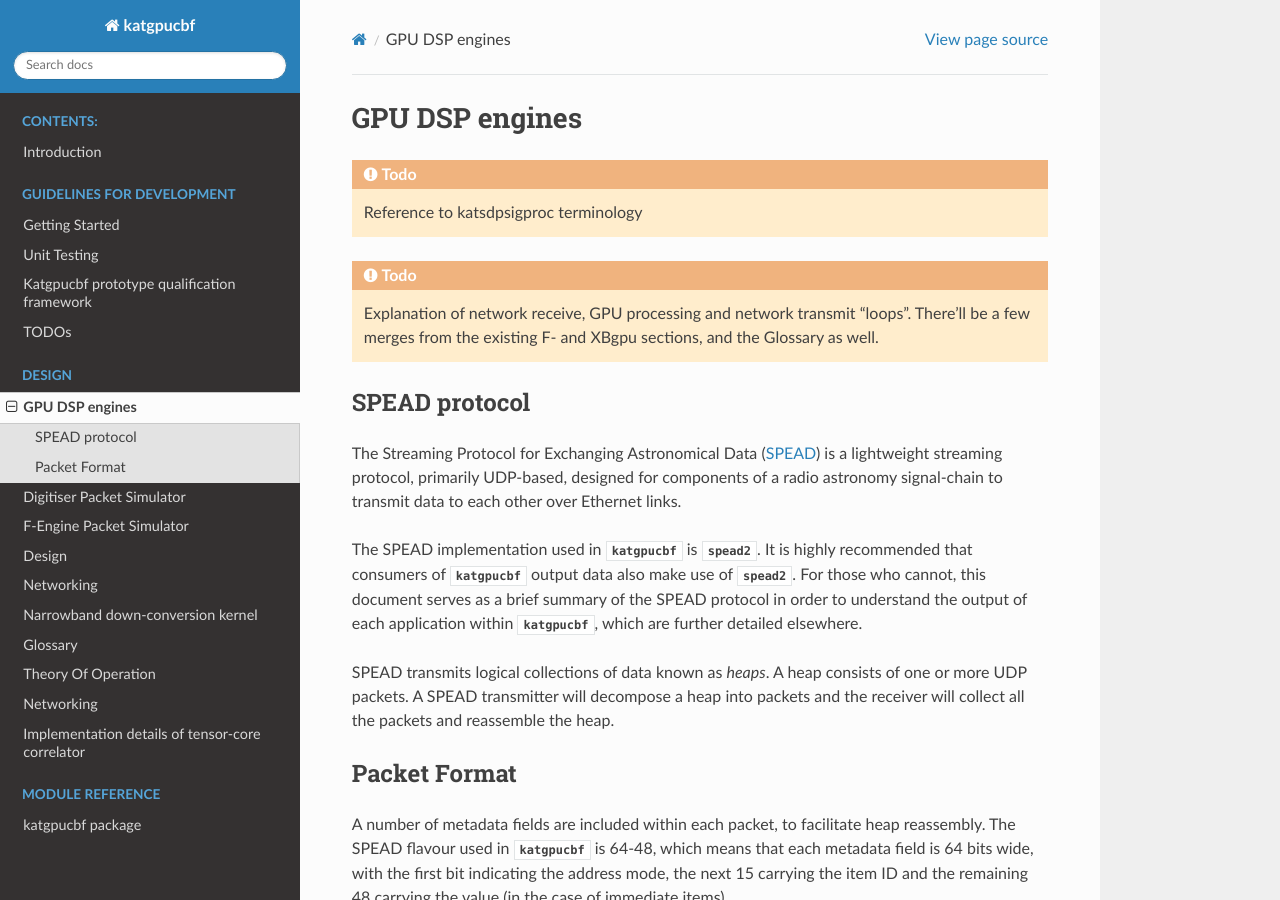
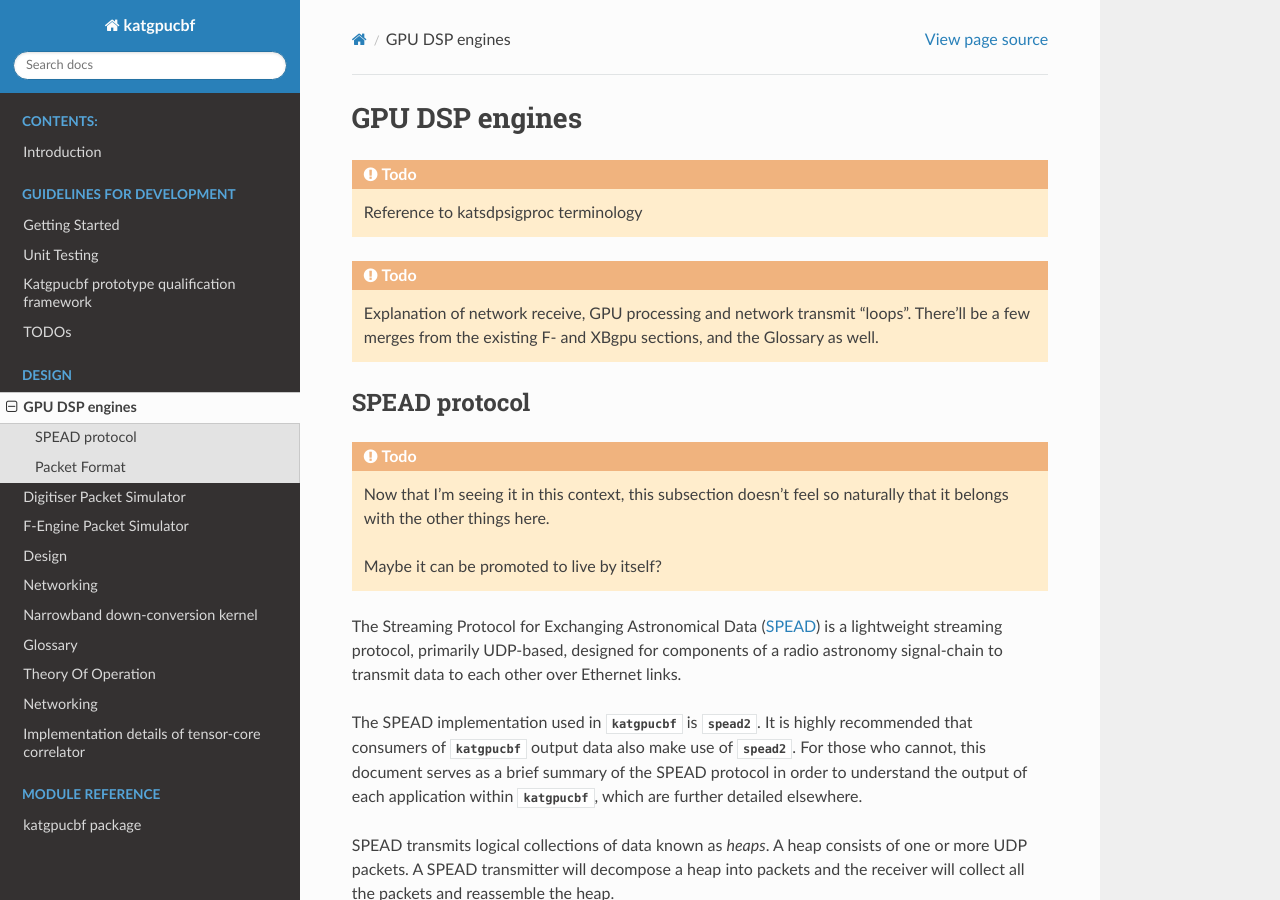
Before and after one commit to ska-sa/katgpucbf, a Sphinx documentation site: the page built from doc/engines.rst, in a window 1280 px wide and 900 px high. Built offline with Sphinx 7.4.7 and the Read the Docs theme 2.0.0, drawn with Linux system fonts in a browser that asks for light colours; formulas are drawn with MathJax 3; the version number could not be read and is left out.

Commit message:
Add a todo to spead section to be considered

```diff
--- a/doc/engines.rst
+++ b/doc/engines.rst
@@ -15,6 +15,13 @@ GPU DSP engines
 
 SPEAD protocol
 --------------
+
+.. todo::
+
+    Now that I'm seeing it in this context, this subsection doesn't feel so
+    naturally that it belongs with the other things here.
+
+    Maybe it can be promoted to live by itself?
 
 The Streaming Protocol for Exchanging Astronomical Data (`SPEAD`_) is a
 lightweight streaming protocol, primarily UDP-based, designed for components
```
